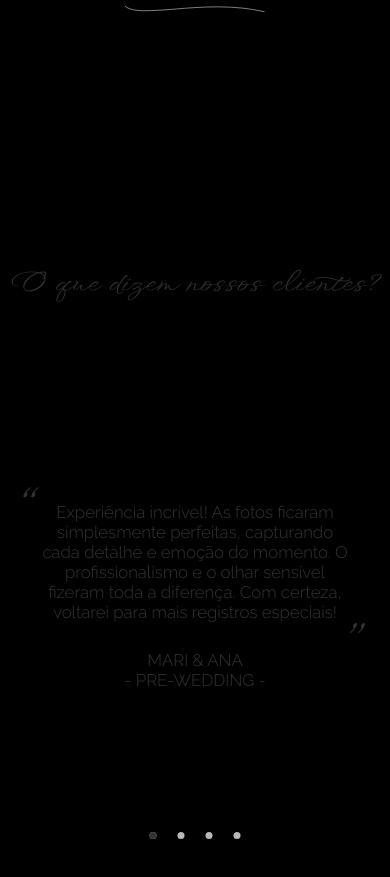
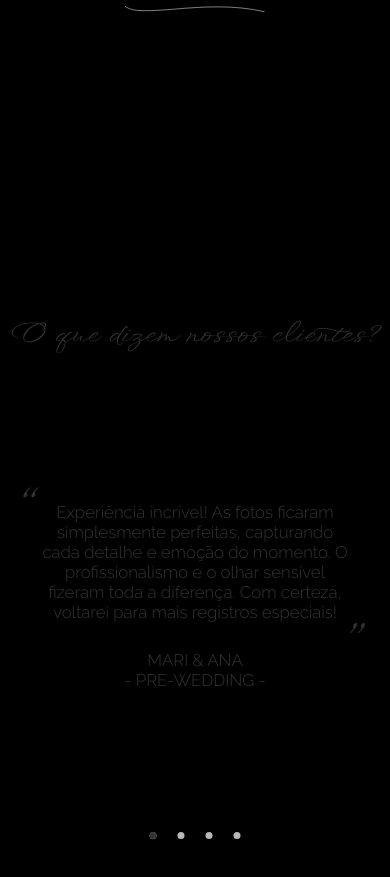
Before and after one commit to MariliaNewton/mutum, a React (Vite) app: page / in a window 390 px wide. Shown: the part 3485-4362 px from the top of the page. Built offline with nearby package versions, Linux system fonts and the light colour scheme.

Commit message:
Fix scroll snap smoothness

```diff
--- a/src/index.css
+++ b/src/index.css
@@ -935,6 +935,7 @@ footer {
   html,
   body {
     scroll-snap-type: y mandatory;
+    scroll-behavior: smooth;
   }
 
   .gallery-container,
@@ -1321,7 +1322,7 @@ footer {
   .testimonials-wrapper h1 {
     text-wrap: wrap;
     text-align: center;
-    top: 20%;
+    top: 26%;
   }
   .testimonials-wrapper h1 {
     font-size: 2rem;
```
